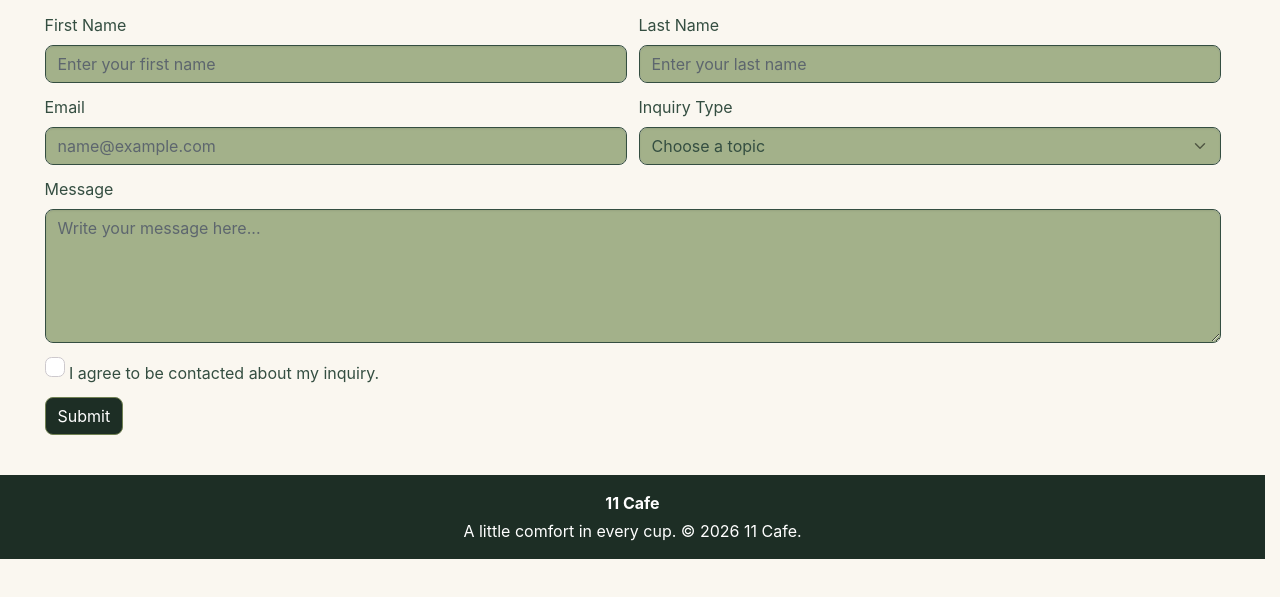
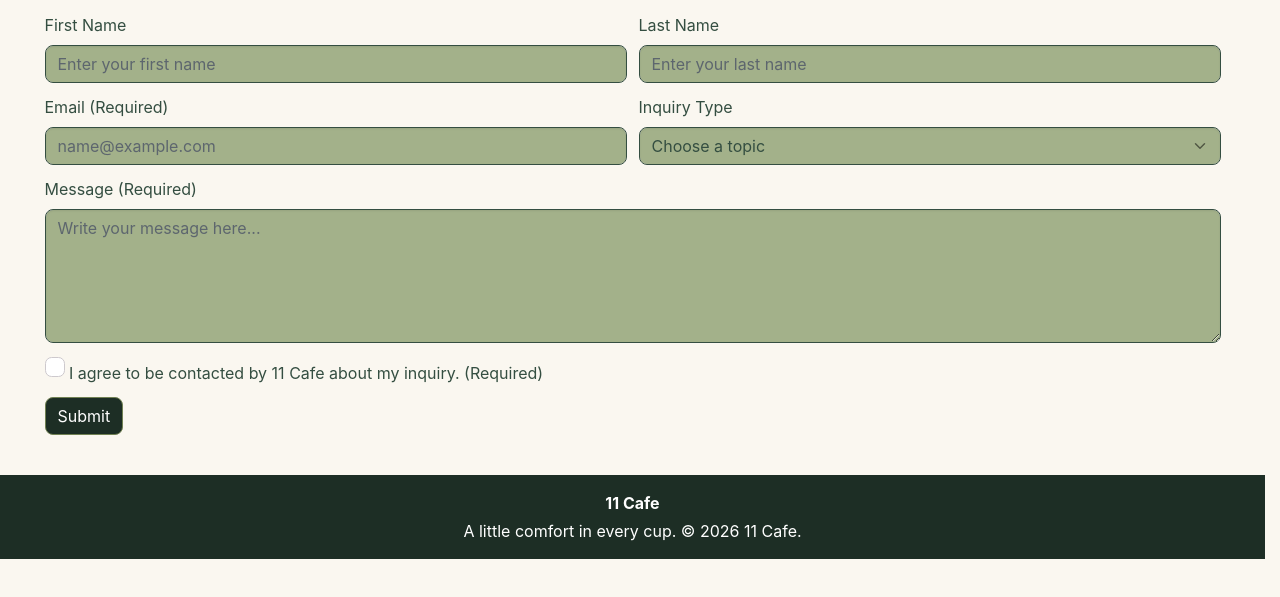
Before and after one commit to JunyingTao/lab6, a plain HTML site: page contact.html in a window 1280 px wide. Shown: the part 159-756 px from the top of the page. Drawn offline with Linux system fonts and the light colour scheme.

Commit message:
Improve contact form accessibility

```diff
--- a/contact.html
+++ b/contact.html
@@ -108,7 +108,7 @@
         <!-- Email -->
         <div class="col-12 md:col-6">
           <div class="form-field">
-            <label for="email">Email</label>
+            <label for="email">Email (Required)</label>
             <input class="form-control"
                    type="email"
                    id="email"
@@ -137,7 +137,7 @@
         <!-- Message -->
         <div class="col-12">
           <div class="form-field">
-            <label for="message">Message</label>
+            <label for="message">Message (Required)</label>
             <textarea class="form-control"
                       id="message"
                       name="message"
@@ -156,7 +156,7 @@
                    name="consent"
                    required>
             <label for="consent">
-              I agree to be contacted about my inquiry.
+              I agree to be contacted by 11 Cafe about my inquiry. (Required)
             </label>
           </div>
         </div>
```
